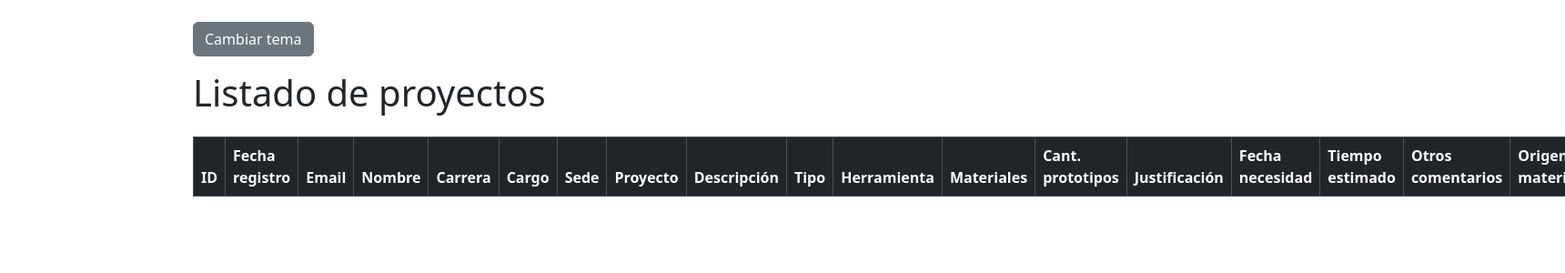
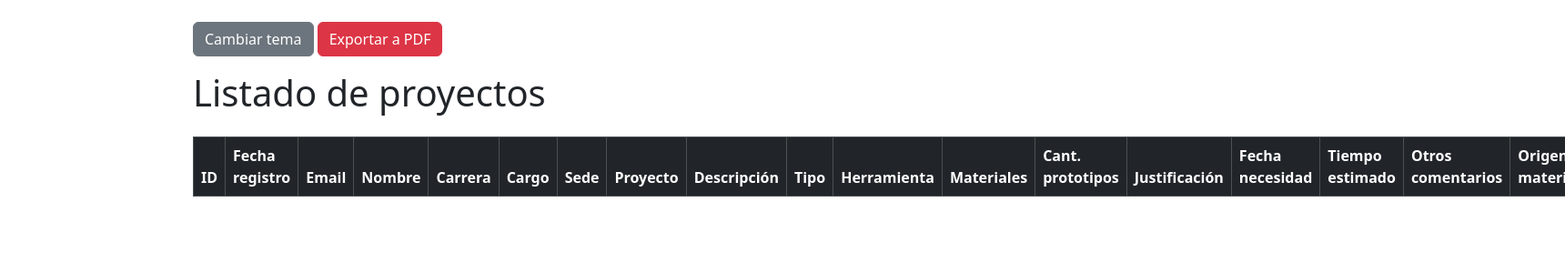
Before and after one commit to JohannArmstrong/LabA, a Flask app: page / in a window 1720 px wide; the page is wider, and only the part inside the window is pictured. Shown: the top 300 px of that part at 91% size. Run offline with Flask 3, Linux system fonts and the light colour scheme; data that the repository does not hold is empty; some libraries are stand-ins or nearby versions.

Commit message:
respaldo antes de romper todo

```diff
--- a/Pasos previos.txt
+++ b/Pasos previos.txt
@@ -11,6 +11,11 @@ Ahora sí, ependencias a instalar:
     pip install pandas
     pip install flask
     pip install pyngrok
+    pip install pdfkit
+
+    pip install -r requirements.txt
+
+    sudo apt install wkhtmltopdf y agregar a variables de entorno
 
 Registrarse en ngrok, en este caso con mi mail institucional.
 De forma gratuita, ngrok permite un solo punto de conección con nombre por defecto.
--- a/pasos.txt
+++ b/pasos.txt
@@ -5,8 +5,11 @@ añadir pip a variables de entorno
         pip install pandas
         pip install flask
         pip install pyngrok
+        pip install pdfkit
 
         pip install -r requirements.txt
+
+        instalar wkhtmltopdf
 
     ngrok config add-authtoken 34vxA2zSXNsna2y0SDKafJcHwED_34UADjPUSsneoePPfKr5m
         devuelve:   Authtoken saved to configuration file: C:\Users\TTBNN\AppData\Local/ngrok/ngrok.yml
--- a/server.py
+++ b/server.py
@@ -5,11 +5,14 @@
 
 
 
-from flask import Flask, request, jsonify, render_template
+from flask import Flask, request, jsonify, render_template, make_response
+import pdfkit
 import psycopg as psy
 from datetime import datetime
 import logging
 import os
+import atexit # para cerrar ngrok al cerrar el server
+
 
 app = Flask(__name__)
 
@@ -269,7 +272,7 @@ def nuevo_proyecto():
         print(msg)
         return jsonify({"status": "error", "mensaje": str(e)}), 500
 
-
+#####################################################################################
 # ruta para la p'agina web localhost:5000
 @app.route("/")
 def proyectos():
@@ -305,10 +308,58 @@ def proyectos():
         return f"❌ Error al cargar proyectos: {e}", 500
 
 
-# inicia túnel público de ngrok
+#######################################################################################
+# ruta para pdf
+@app.route("/exportar_pdf")
+def exportar_pdf():
+    # 1. Ejecutar la consulta
+    conn_str = (
+        f"host={DB_CONFIG['host']} dbname={DB_CONFIG['dbname']} "
+        f"user={DB_CONFIG['user']} password={DB_CONFIG['password']} port={DB_CONFIG['port']}"
+    )
+    with psy.connect(conn_str) as conn:
+        with conn.cursor() as cur:
+            cur.execute("""
+                SELECT p.id_proyecto, p.fecha_registro, u.email, u.nombre, carrera.nombre, cargo.nombre, sede.nombre,
+                       p.nombre_proyecto, p.descripcion, tipo.nombre, herr.nombre, p.material, p.cantidad_prototipos,
+                       p.justificacion, p.fecha_necesidad, p.tiempo_estimado, p.otros_comentarios, origen.nombre, estado.nombre
+                FROM proyecto p
+                JOIN usuario u ON p.id_usuario = u.id_usuario
+                JOIN tipo ON p.id_tipo = tipo.id_tipo
+                JOIN sede ON p.id_sede = sede.id_sede
+                JOIN origen_material origen ON p.id_origen_material = origen.id_origen_material
+                JOIN herramienta herr ON p.id_herramienta = herr.id_herramienta
+                JOIN estado ON p.id_estado = estado.id_estado
+                JOIN carrera ON p.id_carrera = carrera.id_carrera
+                JOIN cargo ON p.id_cargo = cargo.id_cargo
+                ORDER BY p.id_proyecto DESC;
+            """)
+            proyectos = cur.fetchall()
+
+    # 2. Renderizar el template como string
+    rendered = render_template("proyectos.html", proyectos=proyectos)
+
+    # 3. Configurar wkhtmltopdf (en Windows suele ser necesario)
+    path_wkhtmltopdf = r"C:\Program Files\wkhtmltopdf\bin\wkhtmltopdf.exe"
+    config = pdfkit.configuration(wkhtmltopdf=path_wkhtmltopdf)
+
+    # 4. Convertir a PDF
+    pdf = pdfkit.from_string(rendered, False, configuration=config)
+
+    # 5. Devolver respuesta HTTP con PDF
+    response = make_response(pdf)
+    response.headers["Content-Type"] = "application/pdf"
+    response.headers["Content-Disposition"] = "inline; filename=proyectos.pdf"
+    return response
+
+
+
+# corre en el puerto 5000 donde se conecta con ngrok
 if __name__ == "__main__":
     from pyngrok import ngrok
 
     public_url = ngrok.connect(5000)
     print(f"🌐 URL pública: {public_url}")
-    app.run(port=5000)
+    atexit.register(ngrok.disconnect, public_url)
+
+    app.run(debug=True, port=5000)
--- a/templates/proyectos.html
+++ b/templates/proyectos.html
@@ -11,6 +11,10 @@
     <button id="theme-toggle" class="btn btn-secondary mb-3">
         Cambiar tema
     </button>
+
+    <a href="{{ url_for('exportar_pdf') }}" class="btn btn-danger mb-3" target="_blank">
+        Exportar a PDF
+    </a>
 
     <h1 class="mb-4">Listado de proyectos</h1>
     <table class="table table-striped table-bordered">
```
Also changed, not shown: 2 other files.
